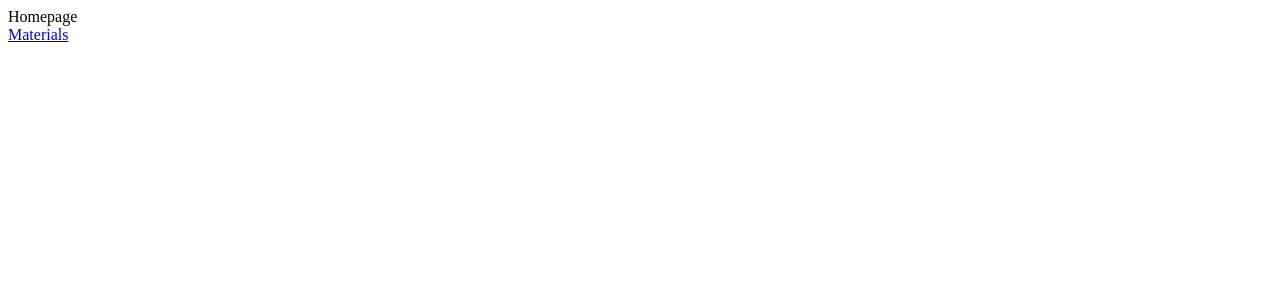
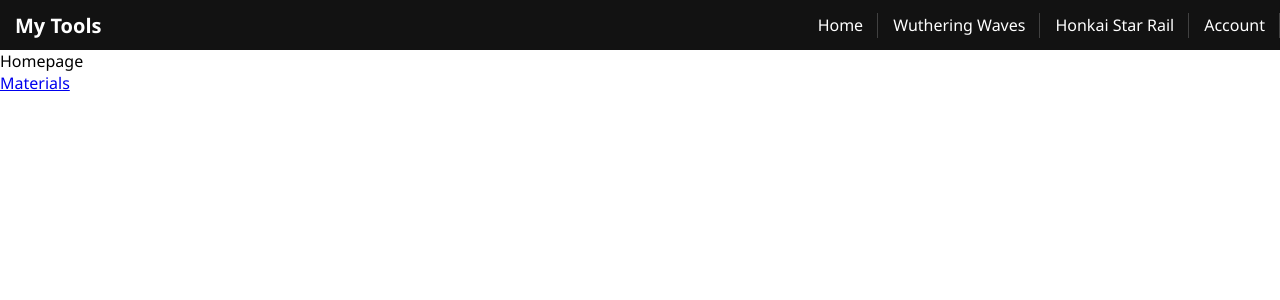
Before and after one commit to whynot731/game-tools, a Django app: page / in a window 1280 px wide. Before the commit the part shown is almost empty. Shown: the top 300 px of the page. Run offline with Django 3.2, Linux system fonts and the light colour scheme.

Commit message:
More work on Navbar and dropdown on hover

```diff
--- /dev/null
+++ b/game-tools/WuWa/static/WuWa/styles.css
@@ -0,0 +1,104 @@
+html {
+    font-family: 'Segoe UI', Tahoma, Geneva, Verdana, sans-serif;
+    font-size: 16px;
+}
+
+body {
+    margin: 0;
+    padding: 0;
+}
+.navbar {
+    width: 100%;
+    min-height:50px;
+    background: #121212;
+    color: #ffffff;
+    display: flex;
+    justify-content: space-between;
+    align-items: stretch;
+}
+
+.navbar-logo {
+    font-size: 20px;
+    font-weight: 800;
+    display: flex;
+    justify-content: center;
+    align-items: center;
+    padding: 0px 15px;
+}
+.navbar-links {
+    list-style: none;
+    display:flex;
+    margin:0;
+    padding:0;
+}
+    .navbar-links > li {
+        display: flex;
+        align-items:center;
+        padding: 0px 15px;
+        position: relative;
+        cursor: pointer;
+    }
+        .navbar-links > li::after {
+            content: "";
+            position: absolute;
+            right: 0;
+            top: 25%;
+            height: 50%;
+            width: 1px;
+            background-color:rgba(255,255,255,0.2);
+        }
+
+    /* Targets Links in navbar lists */
+    .navbar-links li > a {
+        text-decoration:none;
+        color: white;
+    }
+
+/* Sliding Dropdown For Wuthering Waves Tools */
+.wuwa-dropdown {
+    position: absolute;
+    top: 100%;
+    width: 100%;
+    left: 0;
+    z-index: 5;
+    overflow: hidden;
+    list-style: none;
+    display: flex;
+    justify-content: center;
+    /* Hide Dropdown When Not Hovering Directly Over Navbar */
+    pointer-events: none;
+}
+    .wuwa-dropdown ul {
+        width:100%;
+        padding: 12px 16px;
+        padding: 0;
+        transform: translate(0, -100%);
+        transition: transform 0.3s ease;
+    }
+    .wuwa-dropdown ul > li {
+        background: #121212;
+        display: block;
+        padding: 12px;
+        display:flex;
+        justify-content:center;
+        opacity:.75;
+        position: relative;
+    }
+        .wuwa-dropdown ul > li::after {
+            content: "";
+            position: absolute;
+            bottom:0;
+            left:10%;
+            width:80%;
+            height:1px;
+            background-color: rgba(255,255,255,0.2);
+        }
+    .navbar-links > li:hover .wuwa-dropdown {
+        pointer-events: auto;
+    }
+    .navbar-links > li:hover .wuwa-dropdown ul {
+        transform: translateY(0);
+    }
+    .wuwa-dropdown li:hover {
+        background: gray;
+    }
--- a/game-tools/WuWa/templates/WuWa/base.html
+++ b/game-tools/WuWa/templates/WuWa/base.html
@@ -1,12 +1,33 @@
+{% load static %}
 <!DOCTYPE html>
 <html lang="en">
 <head>
     <meta charset="UTF-8" />
-    <meta name="viewport" content="width=device-width, initial-scale=1.0">
+    <meta name="viewport" content="width=device-width, initial-scale=1.0"/>
     <title>Game Tools</title>
+    <link rel="stylesheet" href="{%static 'WuWa/styles.css'%}" />
 </head>
 
 <body>
+    <!--Try for TopNav with Dropdowns-->
+    <nav class="navbar">
+
+        <div class="navbar-logo"> My Tools </div>
+        <ul class="navbar-links">
+            <li> <a href="{% url 'home' %}"> Home </a></li>
+            <li> Wuthering Waves
+                <div class="wuwa-dropdown">
+                    <ul>
+                        <li> <a href="{% url 'materials' %}">Materials</a> </li>
+                        <li> Pull Calc</li>
+                    </ul>
+                </div>
+            </li>
+
+            <li> Honkai Star Rail </li>
+            <li> Account </li> <!--Might As Well Try?-->
+        </ul>
+    </nav>
     <div>
         {%block content%}
         {%endblock%}
```
Also changed, not shown: 2 other files.
